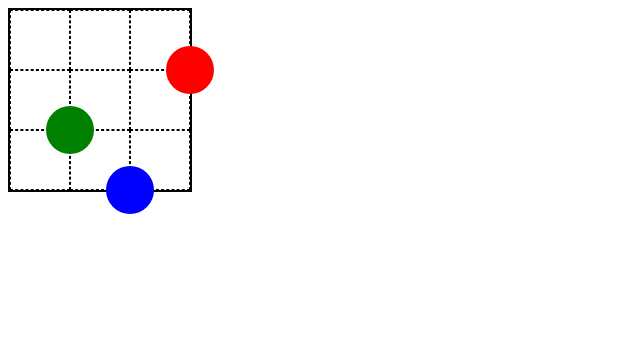
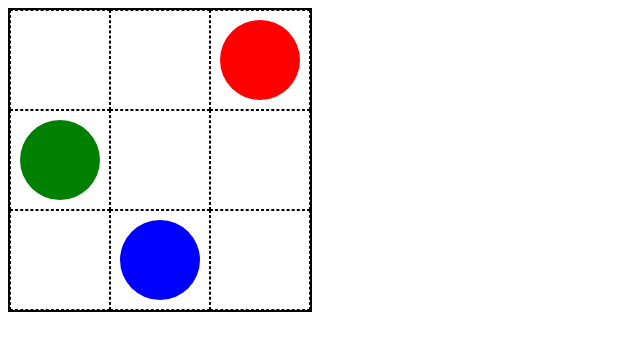
Before and after one commit to Kyzenko/SassPractice, a plain HTML site: page index.html in a window 1280 px wide. Shown: the whole page, without its empty margins (0-640 px from the left). Drawn offline with Linux system fonts and the light colour scheme.

Commit message:
TwoCommitWithSass

```diff
--- a/style.scss
+++ b/style.scss
@@ -1,7 +1,14 @@
 .game {
   position: relative;
-  width: 180px;
+  width: calc(3 * var(--cell-size));
   border: 2px solid #000;
+
+  --cell-size: 100px;
+  --player-size: calc(0.8 * var(--cell-size));
+  --base-shift: calc(
+  (var(--cell-size) - var(--player-size)) / 2
+ );
+
 }
 
 .game__field {
@@ -11,43 +18,43 @@
 
 .game__cell {
   box-sizing: border-box;
-  width: 60px;
-  height: 60px;
+  width: var(--cell-size);
+  height: var(--cell-size);
   border: 1px dashed #000;
 }
 
 .game__player {
   position: absolute;
-  top: 36px;
-  left: 36px;
-  width: 48px;
-  height: 48px;
+  top: var(--base-shift);
+  left: var(--base-shift);
+  width: var(--player-size);
+  height: var(--player-size);
   border-radius: 50%;
   background-color: #000;
 }
 
 .game__player--row--1 {
-  top: 36px;
+  top: var(--base-shift);
 }
 
 .game__player--row--2 {
-  top: 96px;
+  top: calc(var(--cell-size) + var(--base-shift));
 }
 
 .game__player--row--3 {
-  top: 156px;
+  top: calc( 2 * var(--cell-size) + var(--base-shift));
 }
 
 .game__player--col--1 {
-  left: 36px;
+  left: var(--base-shift);
 }
 
 .game__player--col--2 {
-  left: 96px;
+  left: calc(var(--cell-size) + var(--base-shift));
 }
 
 .game__player--col--3 {
-  left: 156px;
+  left: calc( 2 * var(--cell-size) + var(--base-shift));;
 }
 
 .game__player--color--red {
@@ -64,4 +71,4 @@
 
 
 
-/*# sourceMappingURL=style.scss.map */
+/*# sourceMappingURL=style.css.map */
```
Also changed, not shown: style.css, 3 other files.
